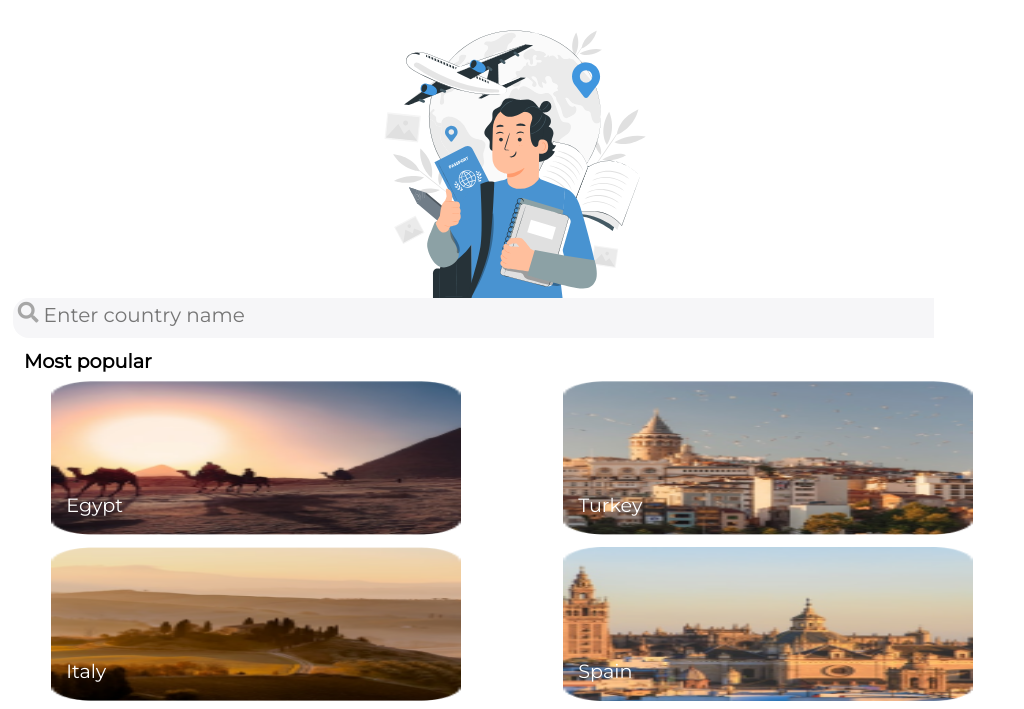
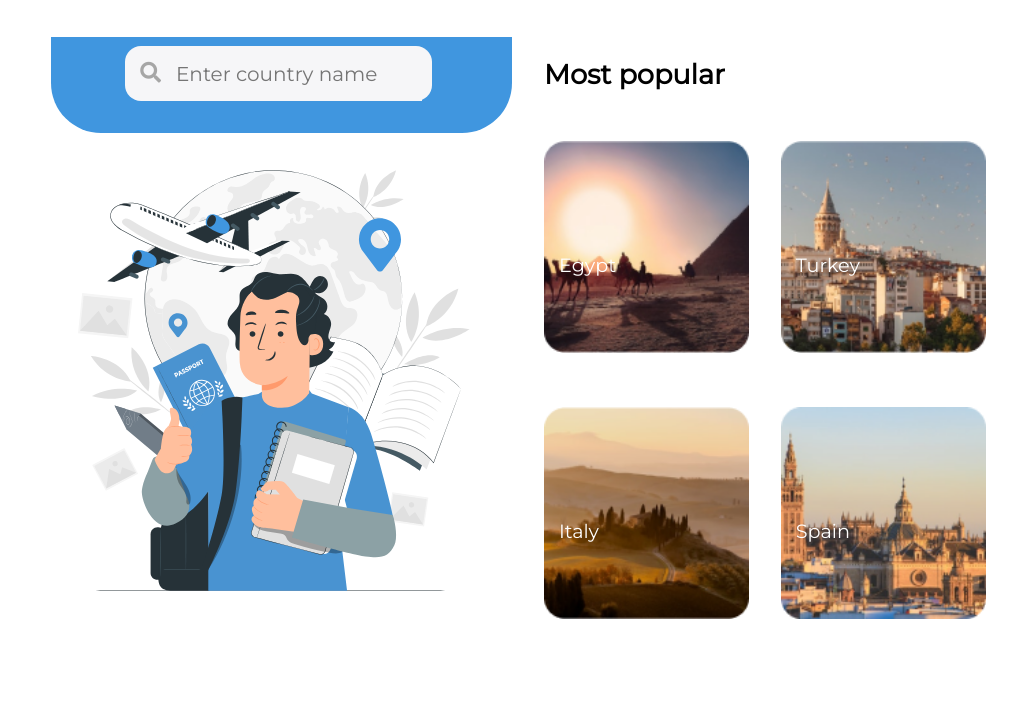
Before and after one commit to GSG-CF04/UniGuide, a plain HTML site: page searchPage/search.html in a window 1024 px wide. Shown: the part 93-802 px from the top of the page. Drawn offline with Linux system fonts and the light colour scheme.

Commit message:
making the search pager responsive relates #37

```diff
--- a/searchPage/search.css
+++ b/searchPage/search.css
@@ -239,7 +239,103 @@ button {
     #logo {
         margin-left: 1rem;
     }
+
+
+
+
+
+    #ima {
+        margin-top: 20vh;
+        width: 40vw;
+        /* margin-left: 2rem; */
+    }
+    #input-field {
+        width: 30vw;
+        padding: 0px;
+        margin-left: 10px;
+    }
+    .search-section {
+        position: absolute;
+        background-color: #4096df;
+        padding: 2rem 2rem 2rem 3rem;
+        width: 45vw;
+        margin-left: 5vw;
+
+        margin-bottom: 46vh;
+        border-radius: 0 0 50px 50px;
+    }
+    input::-webkit-input-placeholder {
+
+        line-height:50px
+    }
+     #search-icon{
+        margin-top: 17px;
+        margin-left: 15px;
+    }
+
+    #input{
+        margin-top: 5px;
+        height: 50px;
+        margin-right: 10px;
+        text-indent: 10px;
+        }
+
+    #big-container {
+        display: flex;
+        flex-direction: row;
+        height: 89vh;
+       justify-content: space-between;
+    }
+    #serach-container {
+        flex-direction: column;
+        width: 40vw;
+        height: 55%;
+        margin-top: 7rem;
+        margin-bottom: auto;
+    }
+    #second-block {
+        margin-left: 10vw;
+    }
+    #most-popular {
+        height: 70%;
+        width: 45vw;
+    }
+    #egypt-trkey,
+    #italy-spain {
+        height: 30vh;
+        justify-content: start;
+        align-items: center;
+        width: auto;
+    }
+    #turkey,
+    #italy,
+    #egypt,
+    #spain {
+        background-size: 100% 100%;
+        height: 80%;
+        object-fit: cover;
+        margin-left: 2rem;
+    }
+    #most {
+        padding-right: 10rem;
+        font-weight: bold;
+        font-size: 1.7rem;
+        margin-bottom: 1.5rem;
+        margin-left: 2rem;
+
+    }
+    #image {
+        width: 100%;
+        height: 480px;
+        margin-top: 0rem;
+        margin-left: 8rem;
+    }
 }
+
+
+
+
+
 
 @media only screen and (min-width: 1024px) {
   .header {
@@ -275,4 +371,95 @@ button {
   #logo {
       margin-left: 1rem;
   }
+
+
+
+
+
+    #input-field {
+        width: 30vw;
+        padding: 0px;
+        margin-left: 10px;
+    }
+
+    #ima{
+        margin-top: 30%;
+    }
+    .search-section {
+        position: absolute;
+        background-color: #4096df;
+        padding: 2rem 1rem 2rem 4rem;
+        width: 45vw;
+        margin-left: 5vw;
+
+        margin-bottom: 55vh;
+        border-radius: 0 0 50px 50px;
+    }
+    input::-webkit-input-placeholder {
+
+        line-height:50px
+    }
+     #search-icon{
+        margin-top: 17px;
+        margin-left: 15px;
+    }
+
+    #input{
+        margin-top: 5px;
+        height: 50px;
+        margin-right: 10px;
+        text-indent: 10px;
+        }
+
+    #big-container {
+        display: flex;
+        flex-direction: row;
+        height: 89vh;
+       justify-content: space-between;
+    }
+    #serach-container {
+        flex-direction: column;
+        width: 40vw;
+        height: 55%;
+        margin-top: 7rem;
+        margin-bottom: auto;
+    }
+    #second-block {
+        margin-left: 10vw;
+        width: 100%;
+    }
+    #most-popular {
+        height: 80%;
+        width: 40vw;
+    }
+    #egypt-trkey,
+    #italy-spain {
+        height: 40vh;
+        justify-content: start;
+        align-items: center;
+        width: 50vw;
+    }
+    #turkey,
+    #italy,
+    #egypt,
+    #spain {
+        background-size: 100% 100%;
+        height: 80%;
+        object-fit: cover;
+        margin-left: 2rem;
+    }
+    #most {
+        padding-right: 10rem;
+        font-weight: bold;
+        font-size: 1.7rem;
+        margin-bottom: 1.5rem;
+        margin-left: 2rem;
+
+    }
+    #image {
+        width: 500px;
+        height: 480px;
+        margin-top: 0rem;
+        margin-left: 8rem;
+    }
 }
```
